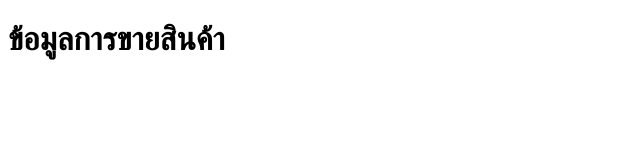
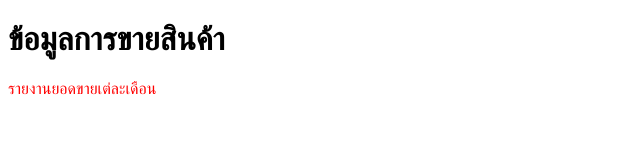
Before and after one commit to PatchyBenz/test-git, a plain HTML site: page index.html in a window 1280 px wide. Shown: the whole page, without its empty margins (0-640 px from the left). Drawn offline with Linux system fonts and the light colour scheme.

Commit message:
add report sale

```diff
--- a/index.html
+++ b/index.html
@@ -5,8 +5,14 @@
     <meta http-equiv="X-UA-Compatible" content="IE=edge">
     <meta name="viewport" content="width=\, initial-scale=1.0">
     <title>Document</title>
+    <style>
+        p{
+            color: red;
+        }
+    </style>
 </head>
 <body>
     <h1>ข้อมูลการขายสินค้า</h1>
+    <p>รายงานยอดขายเต่ละเดือน</p>
 </body>
 </html>
```
